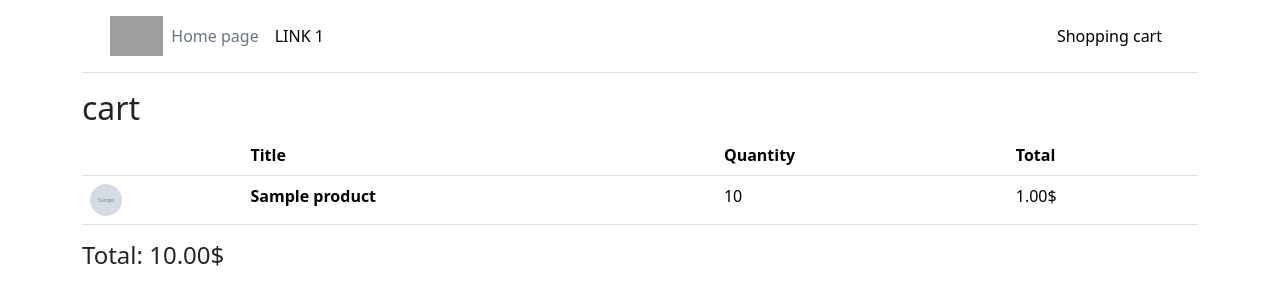
After one commit to naipofo/digital-buffet, a Django app: template frontbuffet/templates/frontbuffet/cart.html in a window 1280 px wide. The commit adds this page. Shown: the top 305 px of the page. Run offline with Django 4.2, Linux system fonts and the light colour scheme; the template is opened without the code that fills it: most values are stand-ins (such as "Sample title", 1, 10 or a date in 2020); grey boxes marked "Sample" are stand-in pictures; grey boxes are pictures that could not be loaded.

Commit message:
shopping cart view

```diff
--- /dev/null
+++ b/frontbuffet/templates/frontbuffet/cart.html
@@ -0,0 +1,31 @@
+{% extends 'main.html' %}
+{% block content %}
+
+<h2>cart</h2>
+
+<table class="table">
+    <thead>
+        <tr>
+            <th scope="col"></th>
+            <th scope="col">Title</th>
+            <th scope="col">Quantity</th>
+            <th scope="col">Total</th>
+        </tr>
+    </thead>
+    <tbody>
+        {% for item in cart %}
+        <tr>
+            <td><img src="{{ item.product.image }}" alt="twbs" width="32" height="32" class="rounded-circle"></td>
+            <th scope="row">{{ item.product.title }}</th>
+            <td>{{ item.quantity }}</td>
+            <td>{{ item.total_price | floatformat:2 }}$</td>
+        </tr>
+        {% endfor %}
+    </tbody>
+</table>
+
+<h4>Total: {{ total | floatformat:2 }}$</h4>
+
+
+
+{% endblock content %}
--- a/frontbuffet/templates/frontbuffet/detail.html
+++ b/frontbuffet/templates/frontbuffet/detail.html
@@ -4,4 +4,6 @@
 <img src="{{ offer.image }}" alt="">
 <h1>{{ offer.title }} - {{ offer.price }}</h1>
 
+<a href="{% url 'add_to_cart' offer.id %}"><button>Add to cart</button></a>
+
 {% endblock content %}
--- a/frontbuffet/templates/frontbuffet/index.html
+++ b/frontbuffet/templates/frontbuffet/index.html
@@ -4,7 +4,7 @@
 {% if all_offers_list %}
 <ul>
     {% for offer in all_offers_list %}
-    <li><a href="/buffet/{{ offer.id }}/">{{ offer.title }}</a></li>
+    <li><a href="{% url 'detail' offer.id %}">{{ offer.title }}</a></li>
     {% endfor %}
 </ul>
 {% else %}
--- a/frontbuffet/templates/navbar.html
+++ b/frontbuffet/templates/navbar.html
@@ -11,6 +11,7 @@
                 <li><a href="{% url 'index' %}" class="nav-link px-2 link-secondary">Home page</a></li>
                 <li><a href="#" class="nav-link px-2 link-body-emphasis">LINK 1</a></li>
             </ul>
+            <a href="{% url 'cart' %}" class="nav-link px-2 link-body-emphasis">Shopping cart</a>
         </div>
     </div>
 </header>
--- a/frontbuffet/urls.py
+++ b/frontbuffet/urls.py
@@ -4,5 +4,7 @@ from . import views
 
 urlpatterns = [
     path("", views.index, name="index"),
-    path("<int:offer_id>/", views.detail, name="detail")
+    path("<int:offer_id>", views.detail, name="detail"),
+    path("cart", views.cart, name="cart"),
+    path("add-to-cart/<int:offer_id>", views.add_to_cart, name="add_to_cart"),
 ]
```
Also changed, not shown: frontbuffet/views.py (+46 -8 lines).
